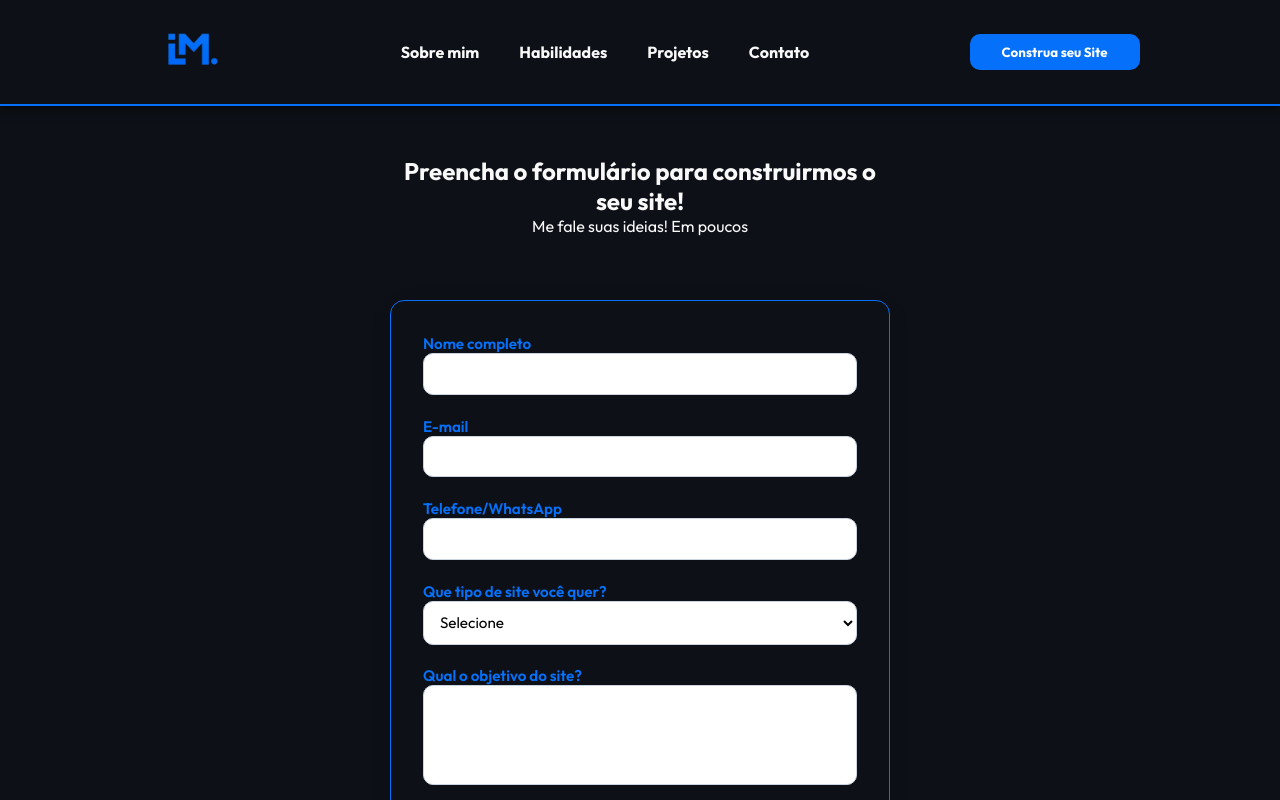
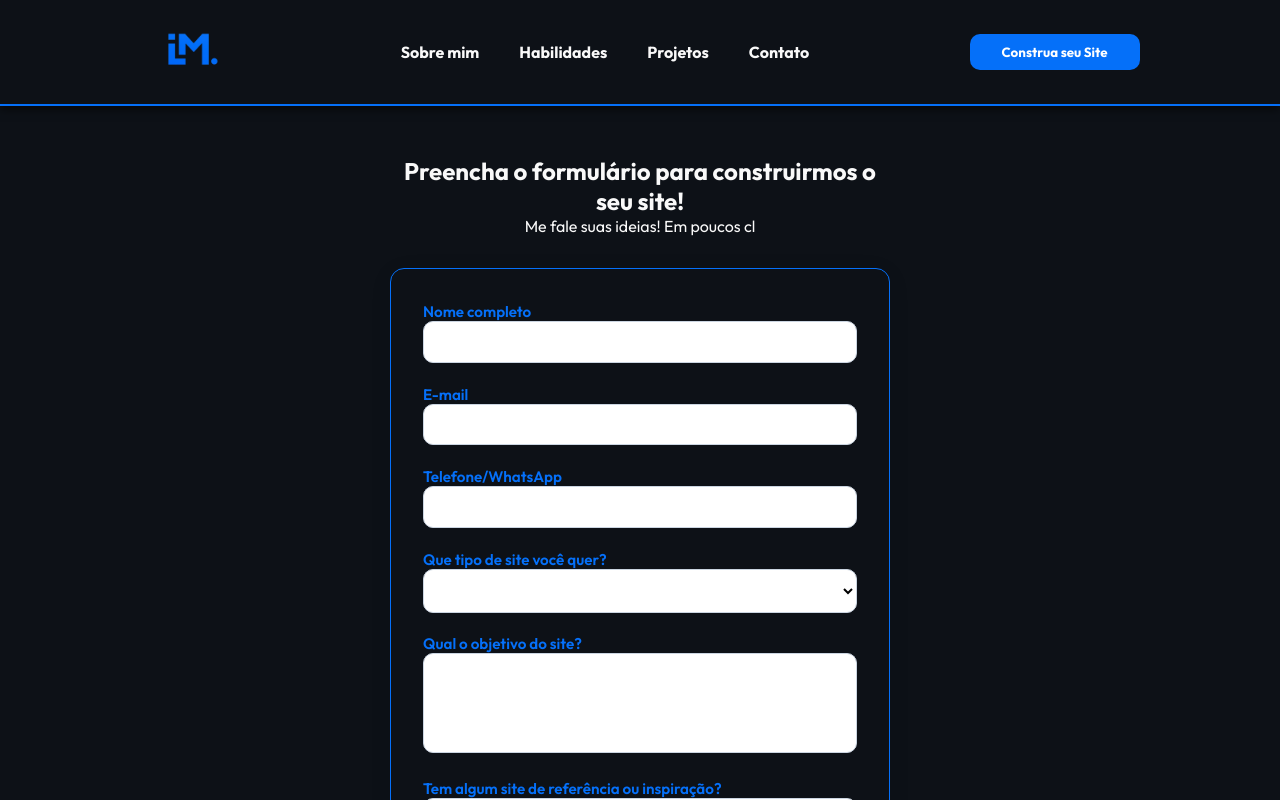
Before and after one commit to Igorodri/portf-lio, a Vue app: page /formulario in a window 1280 px wide. Shown: the top 800 px of the page. Built offline with nearby package versions, Linux system fonts and the light colour scheme.

Commit message:
Ajustes no formulário

```diff
--- a/src/components/FormularioComponents/formularioSiteComponent.vue
+++ b/src/components/FormularioComponents/formularioSiteComponent.vue
@@ -88,12 +88,11 @@ onMounted(() => {
         <div>
           <label for="tipo-site">Que tipo de site você quer?</label>
           <select v-model="tipoSite" id="tipo-site">
-            <option disabled value="">Selecione</option>
-            <option>Institucional</option>
-            <option>Loja virtual</option>
-            <option>Landing page</option>
-            <option>Blog</option>
-            <option>Outro</option>
+            <option disabled>Selecione</option>
+            <option value="institucional">Institucional</option>
+            <option value="loja_virtual">Loja virtual</option>
+            <option value="landing_page">Landing page</option>
+            <option value="outro">Outro</option>
           </select>
         </div>
 
@@ -115,10 +114,11 @@ onMounted(() => {
 
 <style scoped>
 .formulario-section {
-  margin: 50px 150px 0 150px;
+  margin: 50px;
   padding: 0 20px;
   display: flex;
-  justify-content: space-around;
+  flex-direction: column;
+  align-items: center;
   flex-wrap: wrap;
   gap: 2rem;
 }
@@ -126,7 +126,6 @@ onMounted(() => {
 .divContent {
   color: var(--cor-principal-texto);
   text-align: center;
-  margin-bottom: 2rem;
   max-width: 500px;
 }
 
```
